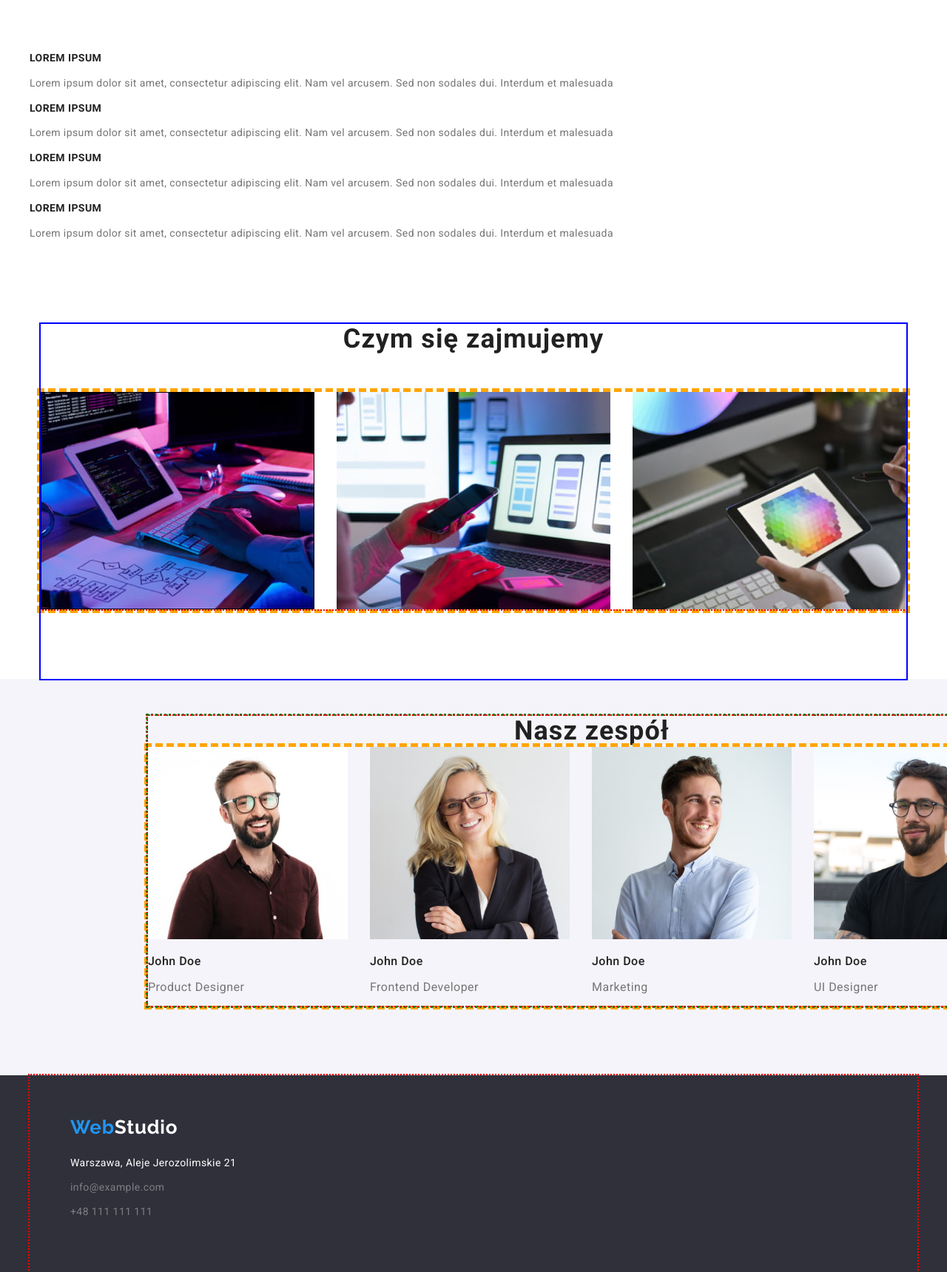
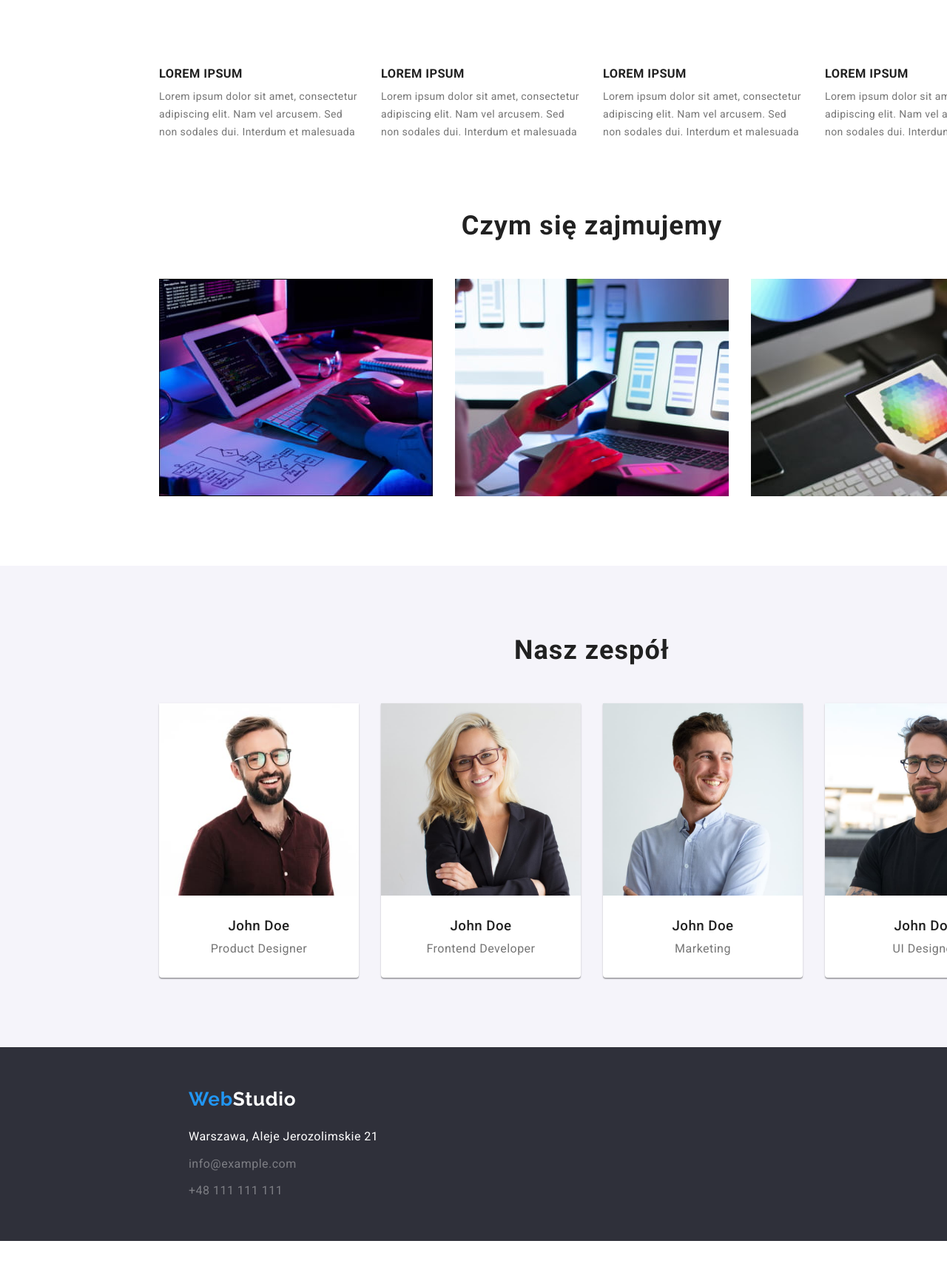
Before and after one commit to SochaStanislaw/goit-markup-hw-03, a plain HTML site: page index.html in a window 1280 px wide. Shown: the part 684-2404 px from the top of the page at 74% size. After the commit the page ends 2362 px from the top, so only its background shows below. Drawn offline with nearby package versions, Linux system fonts and the light colour scheme.

Commit message:
backup_3

```diff
--- a/css/styles.css
+++ b/css/styles.css
@@ -1,7 +1,7 @@
-/* * {
+* {
     margin: 0;
     padding: 0;
-} */
+}
 
 /* *,
 *::before,
@@ -25,37 +25,41 @@
 body {
 font-family: var(--main-font);
 background-color: var(--background-color);
+width: 1600px;
+margin: 0 auto;
 }
 
 .container {
-    max-width: 1200px;
+    width: 1200px;
     margin: 0 auto;
-    outline: 2px red dotted;
+    /* outline: 3px red dotted; */
 }
 
 .section {
-    padding-top: 94px;
     padding-bottom: 94px;
+}
+
+/* hover&focus - all lists*/
+nav a, ul a:hover,
+nav a, ul a:focus {
+    color: #2196F3;
 }
 
 /* header */
 /* nazwa strony */
-.top-header {
+.header-nav-border {
     /* outline: deepskyblue dashed 5px; */
+    /* background-color: aqua; */
+    /* margin: 0 auto; */
     border-bottom: 1px solid #ECECEC;
-    /* background-color: aqua; */
-    max-width: 1600px;
-    padding: 0;
-    margin: 0 auto;
 }
 
-.top-header-position {
+.header-nav-box {
+    /* background-color: chartreuse; */
     display: flex;
     justify-content: space-between;
     align-items: center;
-    margin: 0 auto;
-    padding-left: 15px;
-    padding-right: 27px;
+    padding: 24px 27px 25px 15px;
 }
 
 a.header-title-style {
@@ -81,7 +85,6 @@ span.web-title-style {
 /* menu navigation */
 .menu-nav {
     /* background-color: darkgoldenrod; */
-    font-family: 'Roboto', sans-serif;
     font-weight: 500;
     font-size: 14px;
     line-height: 1.14;
@@ -103,7 +106,6 @@ span.web-title-style {
 /* menu nawigacja kontakt */
 .menu-contacts {
     /* background-color: green; */
-    font-family: 'Roboto', sans-serif;
     font-weight: 500;
     font-size: 14px;
     line-height: 1.14;
@@ -127,33 +129,18 @@ span.web-title-style {
 /* main */
 /* section-no-1: main card color */
 .section-no-1 {
-    outline: orange dashed 5px;
+    /* outline: orange dashed 5px; */
     background-color: var(--main-card-background-color);
-    /* display: block; */
-    max-width: 1600px;
-    padding: 0;
-    margin: 0 auto;
     text-align: center;
-    /* display: flex;
-    flex-direction: column;
-    justify-content: center;
-    align-items: center; */
-    /* gap: 30px; */
-    /* height: 600px; */
-    /* padding: 200px 452px 200px 452px; */
 }
 
 .section-no-1-position {
     padding: 200px 252px 200px 252px;
-    /* display: flex;
-    flex-direction: column;
-    align-items: center; */
+
 }
 
 .main-card-heading {
-    outline: whitesmoke dashed 2px;
-    font-family: 'Roboto', sans-serif;
-    font-style: normal;
+    /* outline: whitesmoke dashed 2px; */
     font-weight: 900;
     font-size: 44px;
     line-height: 1.36;
@@ -167,13 +154,11 @@ span.web-title-style {
 }
 /* button "zamów usługę */
 .order-button {
-    outline: red dashed 2px;
+    /* outline: red dashed 2px; */
     width: 200px;
     height: 50px;
     left: 700px;
     top: 430px;
-    font-family: 'Roboto', sans-serif;
-    font-style: normal;
     font-weight: 700;
     font-size: 16px;
     line-height: 1.875;
@@ -188,29 +173,42 @@ span.web-title-style {
     cursor: pointer;
 }
 
-button:focus
-button:hover {
-    color: #2196F3;
+button:focus {
+    /* color: #2196F3; */
 }
 
 /* section-no-2: Lorem ipsum */
-.lorem-ipsum {
-    list-style-type: none;
-    font-family: 'Roboto', sans-serif;
+.section-no-2-style {
+    /* outline: blue solid 4px; */
 }
 
-.lorem-ipsum h3 {
+.section-no-2-style ul
+    {list-style-type: none;
+}
+
+.section-no-2-paragraph-box {
+    /* outline: green dotted 1px; */
+    display: flex;
+    justify-content: space-between;
+    padding: 0 15px;
+    gap: 30px;
+}
+
+.section-no-2-paragraph-style {
+    font-size: 14px;
+    letter-spacing: 0.03em;
+}
+
+.section-no-2-paragraph-style h3 {
     font-weight: 700;
-    font-size: 14px;
     line-height: 1.14;
     /* line-height: 16px; */
-    letter-spacing: 0.03em;
     text-transform: uppercase;
     color: var(--headers-font-color);
+    margin-bottom: 10px;
 }
 
-.lorem-ipsum p {
-    font-size: 14px;
+.section-no-2-paragraph-style p {
     line-height: 1.71;
     /* line-height: 24px; */
     /* or 171% */
@@ -220,15 +218,10 @@ button:hover {
 
 /* section-no-3: "czym się zajmujemy" */
 .section-no-3 {
-    outline: solid blue 2px;
-    /* background-color: cadetblue; */
-    width: 1170px;
-    /* height: 386px; */
-    margin: 0 auto;
-    padding: 0 0 94px 0;
+    /* outline: solid blue 2px; */
 }
-.section-no-3 h2 {
-    font-style: normal;
+
+.section-no-3-heading {
     font-weight: 700;
     font-size: 36px;
     line-height: 1.16;
@@ -236,38 +229,36 @@ button:hover {
     text-align: center;
     letter-spacing: 0.03em;
     color: var(--headers-font-color);
-    margin: 0 0 50px 0;
+    margin-bottom: 50px;
 }
 
 .section-no-3 ul {
     list-style-type: none;
 }
 
-.what-we-do-box {
-    outline: dashed orange 5px;
+.section-no-3-imgbox {
+    /* outline: dashed orange 5px; */
     display: flex;
     height: 294px;
-    padding: 0;
-    margin: 0;
+    padding: 0 15px 0 15px;
     justify-content: space-between;
     align-content: center;
 }
 
 /* section-no-4: "Nasz zespół" */
-.section-no-4 {
+.section-no-4-style {
+    /* outline: green 6px dotted; */
     background-color: var(--ourteam-background-color);
-    width: 1600px;
-    margin: 0 auto;
-    padding: 50px 15px 94px 15px;
+    /* width: 1600px; */
+    /* margin: 0 auto; */
+    /* padding: 50px 15px 94px 15px; */
 }
 
-.section-no-4-position {
-    outline: green dotted 3px;
-    padding: 0 ;
+.section-no-4-style ul {
+    list-style-type: none;
 }
 
-.section-no-4 h2 {
-    font-style: normal;
+.section-no-4-heading {
     font-weight: 700;
     font-size: 36px;
     line-height: 1.16;
@@ -275,55 +266,53 @@ button:hover {
     text-align: center;
     letter-spacing: 0.03em;
     color: var(--headers-font-color);
-    /* padding-bottom: 50px; */
-    margin: 0;
+    padding: 94px 15px 50px 15px;
 }
 
-.section-no-4 h3 {
-    font-family: 'Roboto', sans-serif;
-    font-style: normal;
-    font-weight: 500;
+.section-no-4-content-box {
+    /* outline: dashed orange 5px; */
+    display: flex;
+    align-content: center;
+    justify-content: space-between;
+    align-content: center;
+    padding: 0px 15px 0 15px;
+}
+
+.section-no-4-content-box li {
+    /* outline: blue 3px dashed; */
+    background: #FFFFFF;
+    box-shadow:
+        0px 1px 3px rgba(0, 0, 0, 0.12),
+        0px 1px 1px 0px rgba(0, 0, 0, 0.14),
+        0px 2px 1px rgba(0, 0, 0, 0.2);
+    border-radius: 0px 0px 4px 4px;
+}
+
+.section-no-4-content-box img {
+    display: block;
+}
+
+.section-no-4-img-title {
+    /* outline: darkblue 3px dashed; */
     font-size: 16px;
     line-height: 1.1875;
     /* line-height: 19px; */
     /* identical to box height */
-    /* text-align: center; */
     letter-spacing: 0.03em;
-    color: var(--headers-font-color);
+    text-align: center;
+    padding: 30px;
 }
 
-.section-no-4 p {
-    font-family: 'Roboto', sans-serif;
-    font-style: normal;
-    font-size: 16px;
-    line-height: 1.1875;
-    /* line-height: 19px; */
-    /* identical to box height */
-    /* text-align: center; */
-    letter-spacing: 0.03em;
+.section-no-4-img-title h3 {
+    font-weight: 500;
+    color: var(--headers-font-color);
+    margin-bottom: 10px;
+}
+
+.section-no-4-img-title p {
     color: var(--paragraph-font-color);
 }
 
-.section-no-4 ul {
-    list-style-type: none;
-}
-
-.our-team-box {
-    outline: dashed orange 5px;
-    display: flex;
-    align-content: center;
-    width: 1170px;
-    padding: 0;
-    margin: 0;
-    justify-content: space-between;
-    align-content: center;
-}
-
-/* hover&focus - all lists*/
-nav a, ul a:hover,
-nav a, ul a:focus {
-    color: #2196F3;
-}
 /* ---------------------------------------------- */
 /* portfolio-begin */
 /* portfolio-section-no-1 */
@@ -347,6 +336,19 @@ nav a, ul a:focus {
     border: none;
     background-color: #F5F4FA;
     border-radius: 4px;
+    padding: 6px 22px;
+
+}
+
+.portfolio-section-no-1 ul {
+    outline: blue dashed 2px;
+    display: flex;
+    justify-content: center;
+    /* margin: 0 auto; */
+    width: 572px;
+    gap: 8px;
+    padding: 0 0 16px 0;
+    margin: 0 auto;
 }
 /* buttton' hover&focus */
 .portfolio-section-no-1 button:hover,
@@ -356,8 +358,46 @@ nav a, ul a:focus {
 }
 
 /* portfolio-section-no-4 */
-.portfolio-section-no-2 ul {
+/* .portfolio-section-no-2 {
+    outline: blue dashed 2px;
+    max-width: 1200px;
+    margin: 0 auto;
+    padding: 0;
+    width: 1200px;
+    display: flex;
+    flex-direction: column;
+    justify-content: space-between;
+    align-items: center;
+} */
+
+/* .portfolio-section-no-2 {
     list-style-type: none;
+} */
+
+.portfolio-projects-position {
+
+}
+
+.porfolio-projects {
+    outline: blue dashed 3px;
+    max-width: 1170px;
+    margin: 0 auto;
+    list-style-type: none;
+    display: flex;
+    flex-wrap: wrap;
+    justify-content: space-between;
+}
+
+.porfolio-projects-card img {
+    /* outline: green solid 2px; */
+
+}
+
+.portfolio-projects-card-heading-style {
+    border-right: 1px solid #EEEEEE;
+    border-bottom: 1px solid #EEEEEE;
+    border-left: 1px solid #EEEEEE;
+    margin: 0   ;
 }
 
 .portfolio-section-no-2 h4 {
@@ -387,12 +427,8 @@ nav a, ul a:focus {
 .footer-contact-style {
     /* outline: yellow dashed 3px; */
     display: block;
-    max-width: 1600px;
-    margin: 0 auto;
     background-color: var(--footer-bg-color);
-    font-family: 'Roboto', sans-serif;
     color: #ffffff60;
-    font-size: 14px;
     line-height: 1.71;
     /* line-height: 24px; */
     /* or 171% */
@@ -422,7 +458,8 @@ nav a, ul a:focus {
 
 /* address - footer*/
 address.footer-address-box {
-    /* outline: red dashed 1px;     */
+    /* outline: red dashed 1px;*/
+    font-style: normal;
 }
 
 .footer-contact-style ul {
@@ -434,15 +471,12 @@ address.footer-address-box {
 .city {
     /* outline: red dashed 1px; */
     color: #ffffff;
-    font-style: normal;
-    font-weight: 400;
     margin-top: 20px;
 }
 
 .mail {
     /* outline: red dashed 1px; */
     color: #ffffff60;
-    font-style: normal;
     text-decoration: none;
     margin-top: 9px;
 }
@@ -450,7 +484,6 @@ address.footer-address-box {
 .phone-number {
     /* outline: red dashed 1px; */
     color: #ffffff60;
-    font-style: normal;
     text-decoration: none;
     margin-top: 9px;
 }
--- a/index.html
+++ b/index.html
@@ -4,7 +4,13 @@
     <meta charset="UTF-8" />
     <meta http-equiv="X-UA-Compatible" content="IE=edge" />
     <meta name="viewport" content="width=device-width, initial-scale=1.0" />
-    <title>Web Studio Main Page</title>
+    <title>Web Studio - Main Page</title>
+    <link rel="preconnect" href="https://fonts.googleapis.com" />
+    <link rel="preconnect" href="https://fonts.gstatic.com" crossorigin />
+    <link
+      href="https://fonts.googleapis.com/css2?family=Raleway:wght@700&family=Roboto:wght@400;500;700;900&display=swap"
+      rel="stylesheet"
+    />
     <link
       rel="stylesheet"
       href="https://cdnjs.cloudflare.com/ajax/libs/modern-normalize/1.1.0/modern-normalize.min.css"
@@ -12,17 +18,11 @@
       crossorigin="anonymous"
       referrerpolicy="no-referrer"
     />
-    <link rel="preconnect" href="https://fonts.googleapis.com" />
-    <link rel="preconnect" href="https://fonts.gstatic.com" crossorigin />
-    <link
-      href="https://fonts.googleapis.com/css2?family=Raleway:wght@700&family=Roboto:wght@400;500;700;900&display=swap"
-      rel="stylesheet"
-    />
     <link rel="stylesheet" href="./css/styles.css" />
   </head>
   <body>
-    <header class="top-header">
-      <div class="container top-header-position">
+    <header class="header-nav-border">
+      <div class="container header-nav-box">
         <a class="header-title-style" href="index.html"
           ><span class="web-title-style">Web</span>Studio</a
         >
@@ -44,7 +44,8 @@
       </div>
     </header>
     <main>
-      <section class="section section-no-1">
+      <div class="section">
+        <section class="section-no-1">
           <div class="container section-no-1-position">
             <h1 class="main-card-heading">
               efektywne rozwiązania dla waszego biznesu
@@ -52,8 +53,10 @@
             <button class="order-button" type="button">Zamów usługę</button>
           </div>
         </section>
-      <section class="section">
-        <ul class="lorem-ipsum">
+      </div>
+      <section class="section section-no-2-style">
+        <div class="container">
+          <ul class="section-no-2-paragraph-box section-no-2-paragraph-style">
             <li>
               <h3>lorem ipsum</h3>
               <p>
@@ -83,11 +86,12 @@
               </p>
             </li>
           </ul>
+        </div>
       </section>
       <section class="section section-no-3">
         <div class="container">
-          <h2>Czym się zajmujemy</h2>
-          <ul class="what-we-do-box">
+          <h2 class="section-no-3-heading">Czym się zajmujemy</h2>
+          <ul class="section-no-3-imgbox">
             <li>
               <img
                 src="images/box/box_1.jpg"
@@ -118,11 +122,10 @@
           </ul>
         </div>
       </section>
-      <section class="section section-no-4">
+      <section class="section section-no-4-style">
         <div class="container">
-          <div class="section-no-4-position">
-            <h2>Nasz zespół</h2>
-            <ul class="our-team-box">
+          <h2 class="section-no-4-heading">Nasz zespół</h2>
+          <ul class="section-no-4-content-box">
             <li>
               <img
                 src="images/team_card/team_card_1.jpg"
@@ -131,8 +134,10 @@
                 width="270"
                 height="260"
               />
+              <div class="section-no-4-img-title">
                 <h3>John Doe</h3>
                 <p>Product Designer</p>
+              </div>
             </li>
             <li>
               <img
@@ -142,8 +147,10 @@
                 width="270"
                 height="260"
               />
+              <div class="section-no-4-img-title">
                 <h3>John Doe</h3>
                 <p>Frontend Developer</p>
+              </div>
             </li>
             <li>
               <img
@@ -153,8 +160,10 @@
                 width="270"
                 height="260"
               />
+              <div class="section-no-4-img-title">
                 <h3>John Doe</h3>
                 <p>Marketing</p>
+              </div>
             </li>
             <li>
               <img
@@ -164,11 +173,12 @@
                 width="270"
                 height="260"
               />
+              <div class="section-no-4-img-title">
                 <h3>John Doe</h3>
                 <p>UI Designer</p>
+              </div>
             </li>
           </ul>
-          </div>
         </div>
       </section>
     </main>
```
Also changed, not shown: portfolio.html (+30 -15 lines). Lines whose indentation alone changed are shown as unchanged.
